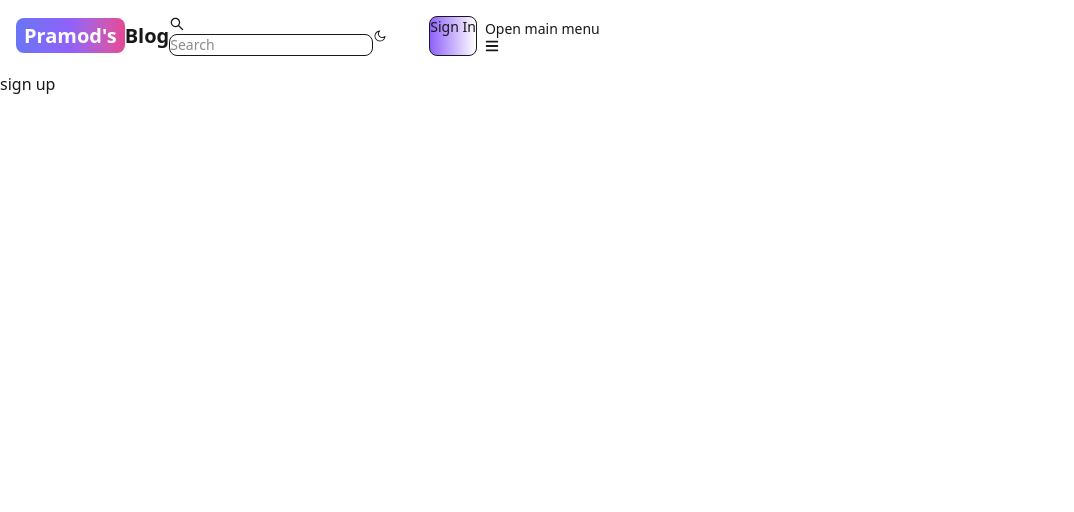
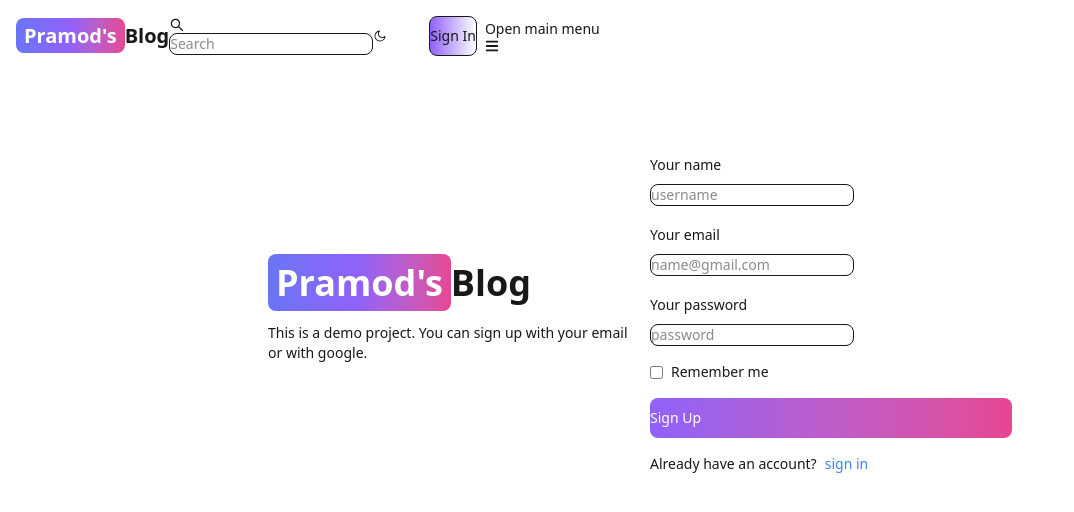
Before and after one commit to PramodGole2061/blog-mern, a React (Vite) app in the folder client/: page /signup in a window 1280 px wide. Shown: the top 512 px of the page, without its empty margins (0-1074 px from the left). Built offline with nearby package versions, Linux system fonts and the light colour scheme.

Commit message:
create sign up page

```diff
--- a/client/src/pages/SignUp.jsx
+++ b/client/src/pages/SignUp.jsx
@@ -1,9 +1,63 @@
-import React from 'react'
+import {Link} from 'react-router-dom';
+import { Button, Checkbox, Label, TextInput } from "flowbite-react";
 
 export default function SignUp() {
   return (
-    <div>
-      sign up
+    <div className='min-h-screen min-w-screen mt-20'>
+
+      {/* flex into row, padding on x 3, maximum width 3xl means it's size is now fixed so we can center this div with mx-auto which center contents horizontally */}
+      {/* flex into columns meaning one above other below, but for md: or lg: screens flex horizontally and make items center, gap-5 will put gap between righta and left div*/}
+      <div className='flex px-3 max-w-3xl mx-auto flex-col md:flex-row md:items-center gap-5'>
+
+        {/* left side */}
+        {/* flex-1 means 50% for left div */}
+        <div className='flex-1'>
+          <Link className='text-4xl font-bold dark:text-white' >
+            <span className='px-2 py-1 bg-linear-to-r from-indigo-500 via-purple-500 to-pink-500 text-white rounded-lg'>Pramod's</span>
+            Blog
+          </Link>
+          <p className='text-sm mt-5'>
+            This is a demo project. You can sign up with your email or with google.
+          </p>
+        </div>
+
+        {/* right side */}
+        {/* flex-1 on right side div means 50% do right div */}
+        <div className='flex-1'>
+          <form className="flex max-w-md flex-col gap-4">
+            <div>
+              <div className="mb-2 block">
+                <Label htmlFor="name">Your name</Label>
+              </div>
+              <TextInput id="name" type="text" placeholder="username" required />
+            </div>
+            <div>
+              <div className="mb-2 block">
+                <Label htmlFor="email1">Your email</Label>
+              </div>
+              <TextInput id="email1" type="email" placeholder="name@gmail.com" required />
+            </div>
+            <div>
+              <div className="mb-2 block">
+                <Label htmlFor="password1">Your password</Label>
+              </div>
+              <TextInput id="password1" type="password" placeholder='password' required />
+            </div>
+            <div className="flex items-center gap-2">
+              <Checkbox id="remember" />
+              <Label htmlFor="remember">Remember me</Label>
+            </div>
+            <Button className='bg-linear-to-r from-purple-500 to-pink-500' type="submit">Sign Up</Button>
+            <div className='text-sm flex gap-2'>
+              <span>Already have an account?</span>
+              <Link to='/signin' className='text-blue-500'>
+                sign in
+              </Link>
+            </div>
+          </form>
+        </div>
+
+      </div>
     </div>
   )
 }
```
